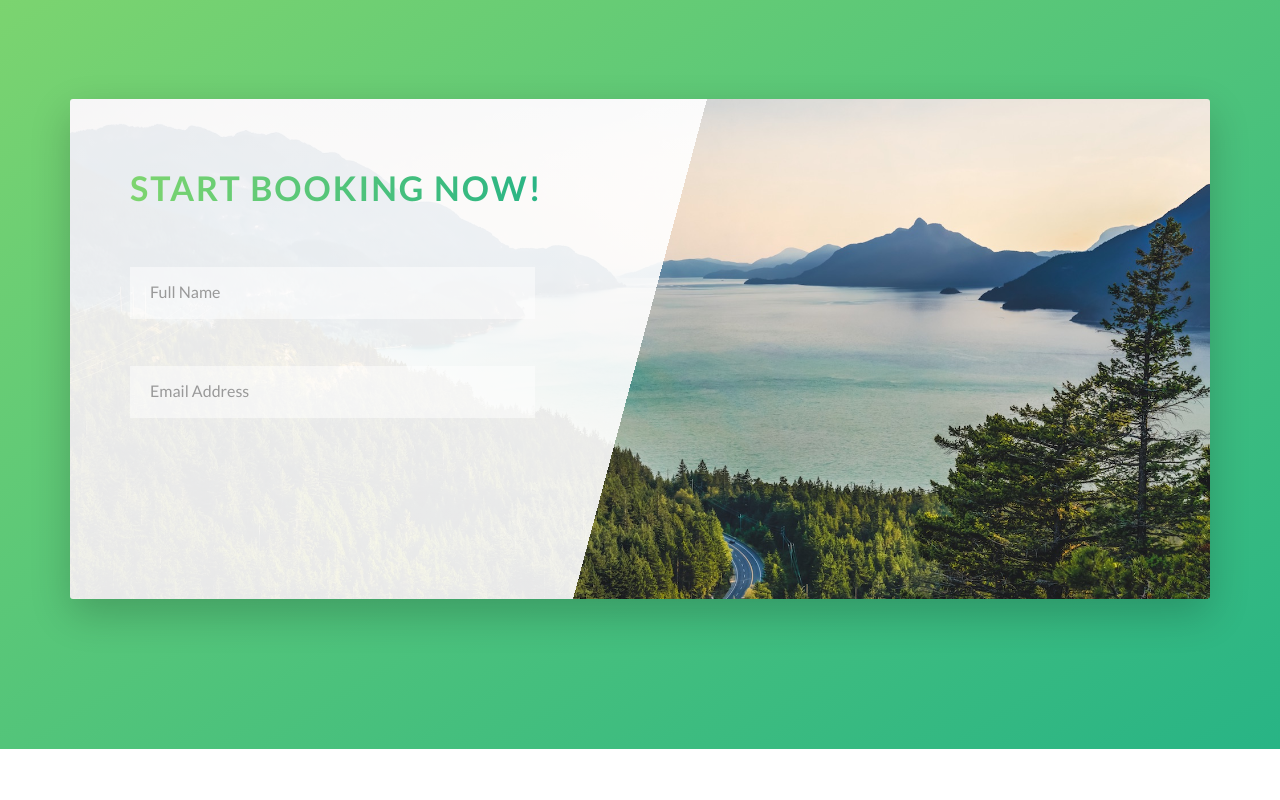
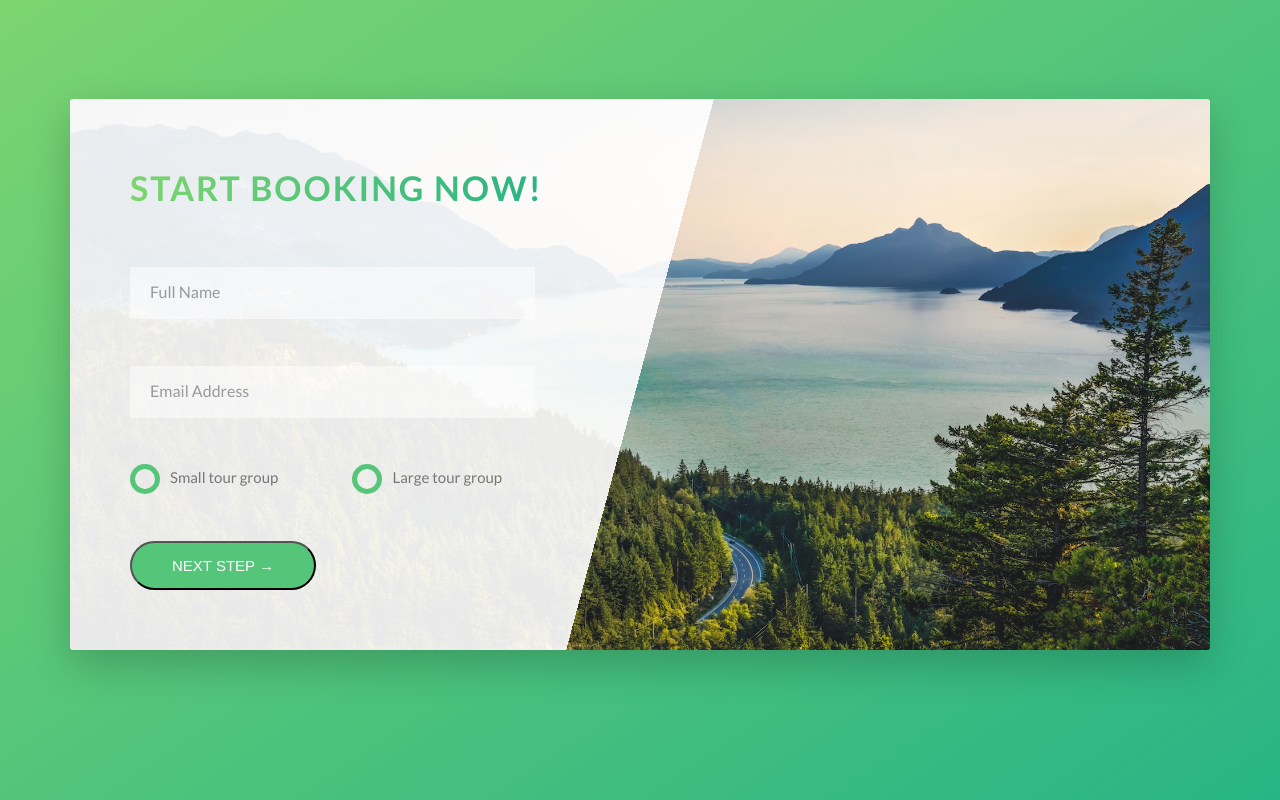
Before and after one commit to AbdulrhmanJo/Natours, a website: page index.html in a window 1280 px wide. Shown: the part 4431-5231 px from the top of the page. Before the commit the page ends 5180 px from the top, so only its background shows below. Drawn offline with Linux system fonts and the light colour scheme.

Commit message:
add book section style

```diff
--- a/index.html
+++ b/index.html
@@ -282,7 +282,27 @@
                                 <input type="email" class="form__input" id="email" placeholder="Email Address" required>
                                 <label for="email" class="form__label">Email address</label>
                             </div>
-
+                            <div class="form__group u-maring-bottom-medium">
+                                <div class="form__radio-group">
+                                    <input type="radio" class="form__radio-input" id="small" name="size">
+                                    <label for="small" class="form__radio-label">
+                                        <span class="form__radio-button"></span>
+                                        Small tour group
+                                    </label>
+                                </div>
+                                <div class="form__radio-group">
+                                    <input type="radio" class="form__radio-input" id="large" name="size">
+                                    <label for="large" class="form__radio-label">
+                                        <span class="form__radio-button"></span>
+                                        Large tour group
+                                    </label>
+                                </div>
+                            </div>
+                            <div class="form__group">
+                                <button class="btn btn--green">
+                                    next step &rarr;
+                                </button>
+                            </div>
                         </form>
                     </div>
                 </div>
--- a/sass/base/_utilities.scss
+++ b/sass/base/_utilities.scss
@@ -1,7 +1,7 @@
-.u-center-text{ text-align: center;};
+.u-center-text{ text-align: center !important;};
 
-.u-maring-bottom-big{margin-bottom: 8rem;};
-.u-maring-bottom-medium{margin-bottom: 5rem;};
-.u-maring-bottom-small{margin-bottom: 1.5rem;};
-.u-maring-top-big{margin-top: 8rem;};
-.u-maring-top-huge{margin-top: 10rem;};
+.u-maring-bottom-big{margin-bottom: 8rem !important;};
+.u-maring-bottom-medium{margin-bottom: 5rem !important;};
+.u-maring-bottom-small{margin-bottom: 1.5rem !important;};
+.u-maring-top-big{margin-top: 8rem !important;};
+.u-maring-top-huge{margin-top: 10rem !important;};
--- a/sass/components/_button.scss
+++ b/sass/components/_button.scss
@@ -1,4 +1,5 @@
 .btn {
+  &,
   &:link,
   &:visited {
     text-transform: uppercase;
@@ -22,7 +23,9 @@
     }
   }
 
-  &:active {
+  &:active,
+  &:focus {
+    outline: none;
     transform: translateY(-0.1rem);
     box-shadow: 0 1rem 1rem rgba(0, 0, 0, 0.2);
   }
--- a/sass/components/_form.scss
+++ b/sass/components/_form.scss
@@ -13,7 +13,7 @@
     border: none;
     display: block;
     border-bottom: 0.3rem solid transparent;
-    transition: all .3s;
+    transition: all 0.3s;
 
     &:focus {
       outline: none;
@@ -34,14 +34,58 @@
     font-size: 1.2rem;
     font-weight: 700;
     margin-left: 2rem;
-    margin-top: .7rem;
+    margin-top: 0.7rem;
     display: block;
-    transition: all .3s;
+    transition: all 0.3s;
   }
 
   &__input:placeholder-shown + &__label {
+    opacity: 0;
+    visibility: hidden;
+    transform: translateY(-4rem);
+  }
+
+  &__radio-group {
+    width: 49%;
+    display: inline-block;
+  }
+
+  &__radio-input{
+      display: none;
+  }
+  &__radio-label {
+    font-size: $font-size-defult;
+    cursor: pointer;
+    position: relative;
+    padding-left: 4rem;
+  }
+
+  &__radio-button {
+    width: 3rem;
+    height: 3rem;
+    border: 0.5rem solid $primary-color;
+    border-radius: 50%;
+    display: inline-block;
+    position: absolute;
+    left: 0;
+    top: -0.4rem;
+    &::after {
+      content: "";
+      display: block;
+      width: 1.5rem;
+      height: 1.5rem;
+      background-color: $primary-color;
+      border-radius: 50%;
+      position: absolute;
+      top: 50%;
+      left: 50%;
+      transform: translate(-50%, -50%);
       opacity: 0;
-      visibility: hidden;
-      transform: translateY(-4rem);
+      transition: all .2s;
+    }
+  }
+
+  &__radio-input:checked + &__radio-label &__radio-button::after{
+      opacity: 1;
   }
 }
--- a/sass/pages/_home.scss
+++ b/sass/pages/_home.scss
@@ -41,7 +41,6 @@
 }
 
 .book {
-  height: 50rem;
   background-image: linear-gradient(
       105deg,
       rgba($white-color, 0.9) 0%,
```
Also changed, not shown: css/style.css.
